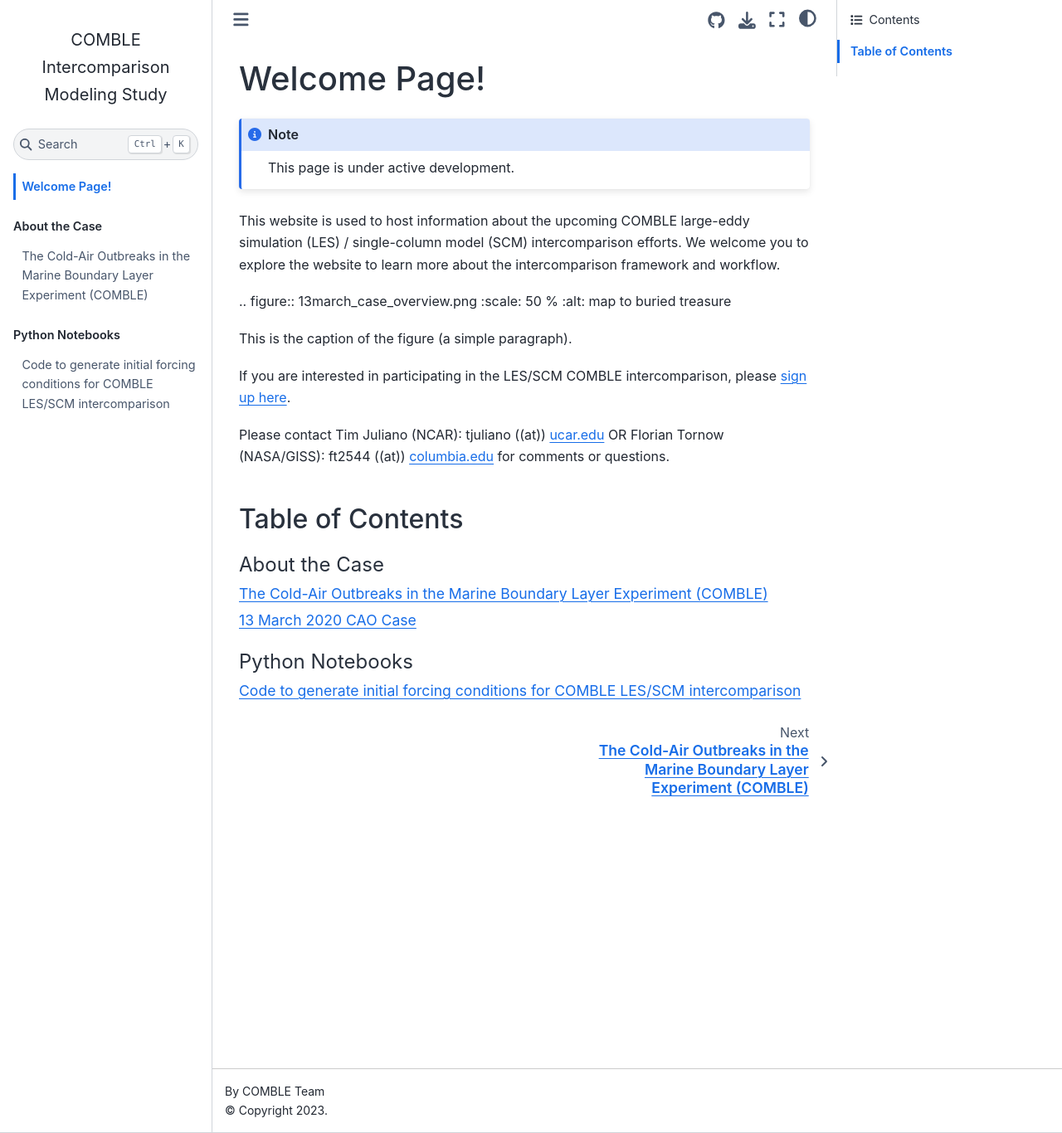
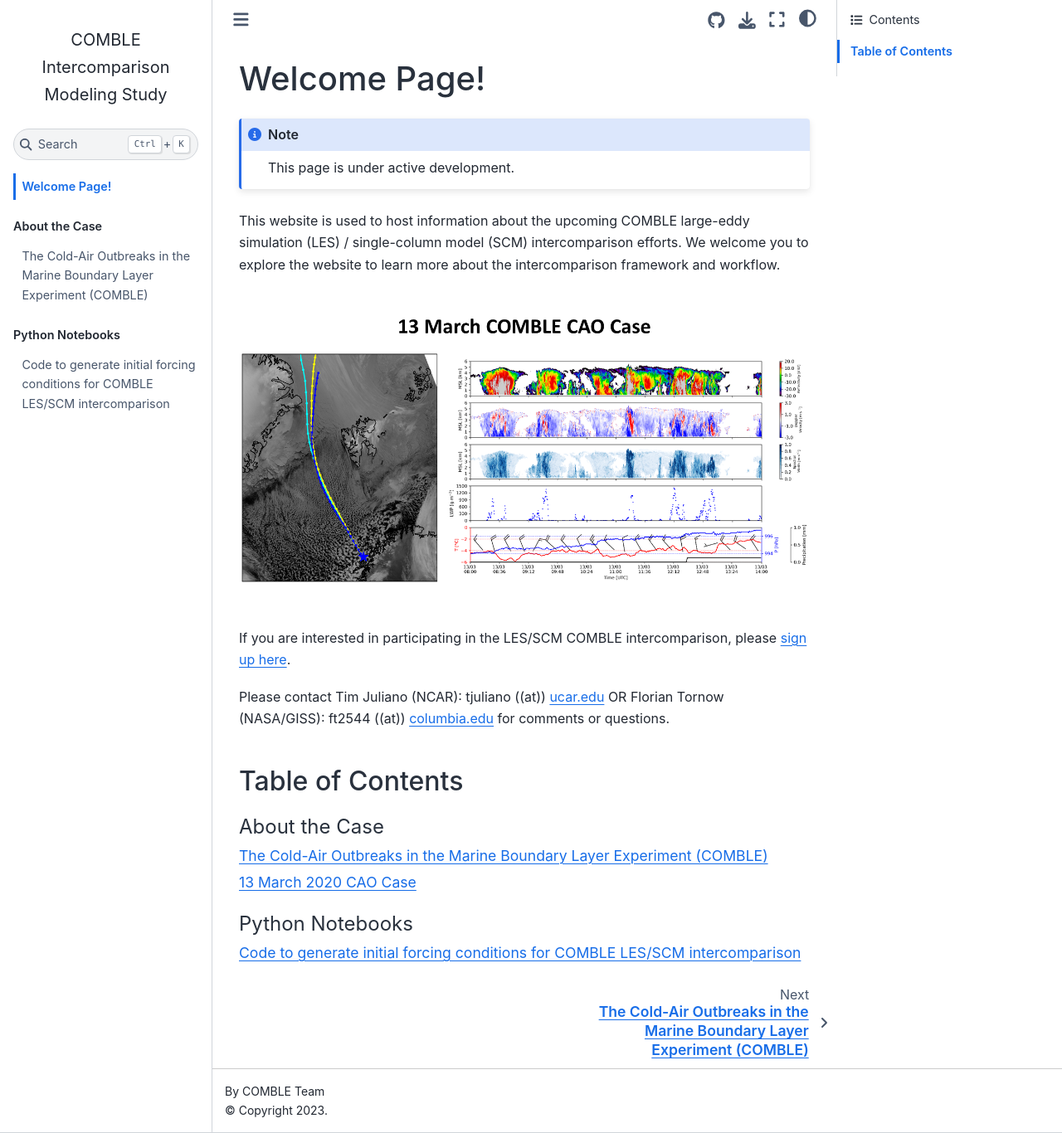
Before and after one commit to NCAR/COMBLE-Intercomparison, a Jupyter Book: the page built from docs/intro.md, in a window 1280 px wide and 1366 px high. Shown: the whole window at 83% size. Built offline with Jupyter Book 1.0.4 settings and Sphinx 7.4.7 and the Sphinx Book theme 1.1.4, drawn with Linux system fonts in a browser that asks for light colours.

Commit message:
Update intro.md

```diff
--- a/docs/intro.md
+++ b/docs/intro.md
@@ -7,11 +7,7 @@ This page is under active development.
 
 This website is used to host information about the upcoming COMBLE large-eddy simulation (LES) / single-column model (SCM) intercomparison efforts. We welcome you to explore the website to learn more about the intercomparison framework and workflow.
 
-.. figure:: 13march_case_overview.png
-   :scale: 50 %
-   :alt: map to buried treasure
-
-   This is the caption of the figure (a simple paragraph).
+![](13march_case_overview.png)
 
 If you are interested in participating in the LES/SCM COMBLE intercomparison, please [sign up here](https://docs.google.com/spreadsheets/d/1h0BDDCCJTfIsdvHHNFyA17bpsNAL7405GG69IkC8qJs/edit?usp=sharing).
 
```
